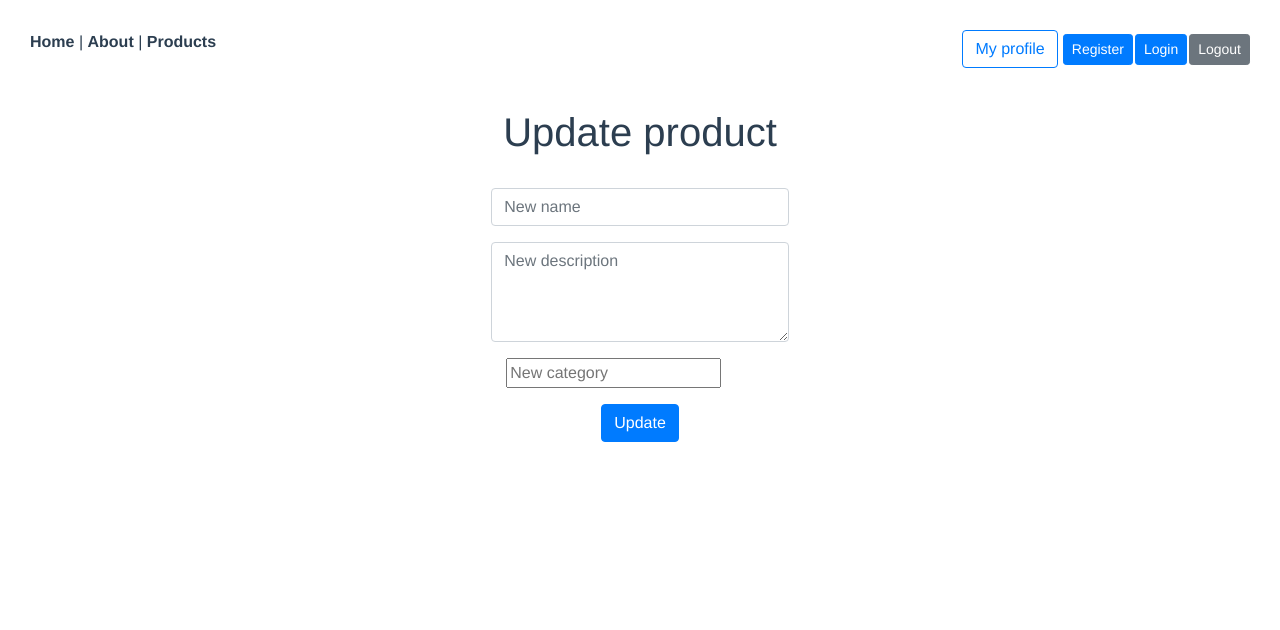
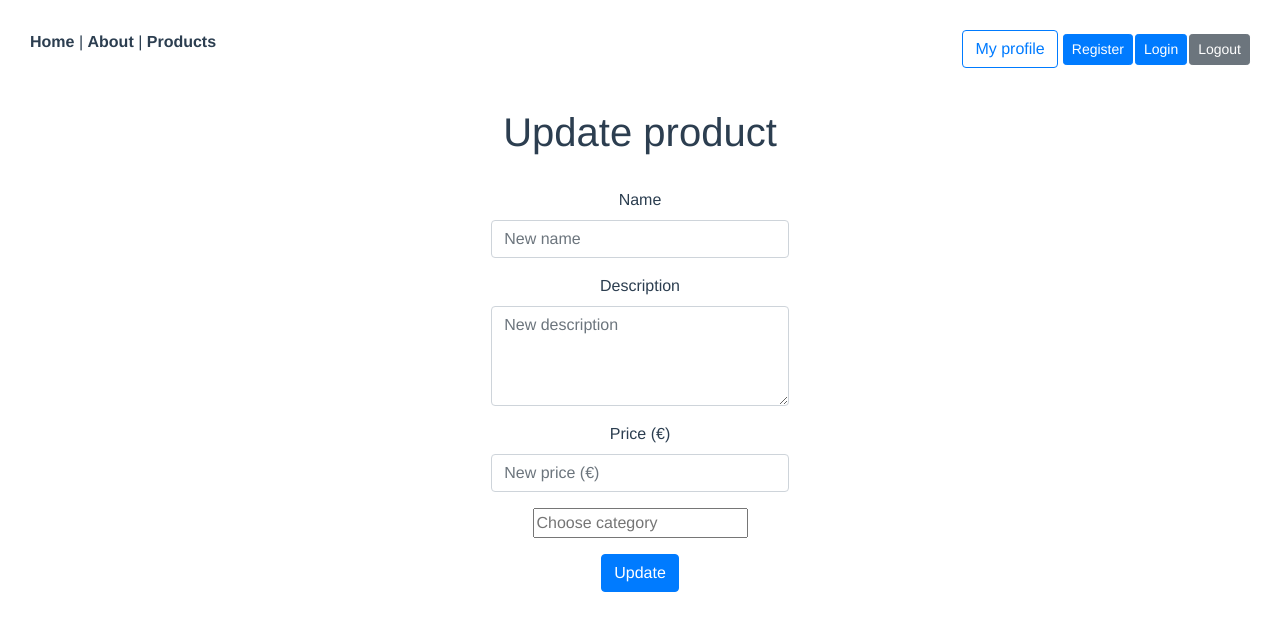
Before and after one commit to alpari01/buysell_frontend, a Vue app: page /product/update in a window 1280 px wide. Shown: the top 630 px of the page. Built offline with nearby package versions, Linux system fonts and the light colour scheme.

Commit message:
User can now update price of his products. Old product values (name, category, etc) are saved in localStorage for easier product update.

```diff
--- a/src/views/ProfileView.vue
+++ b/src/views/ProfileView.vue
@@ -32,8 +32,12 @@ export default {
       location.reload();
     },
 
-    async productUpdate(productId) {
+    async productUpdate(productId, productName, productDescription, productPrice, productCategory) {
       localStorage.setItem("productId", productId)
+      localStorage.setItem("productName", productName)
+      localStorage.setItem("productDescription", productDescription)
+      localStorage.setItem("productPrice", productPrice)
+      localStorage.setItem("productCategory", productCategory)
     }
   },
 
@@ -141,13 +145,13 @@ export default {
       <div class="col-sm-4 mx-auto">
         <h2>My products</h2>
         <div class="col-sm-10 mx-auto" style="padding: 10px">
-          <button class="btn btn-link" aria-label="Previous page" v-on:click="goPageBack">
+          <button class="btn btn-link" aria-label="Previous page" v-on:click="goPageBack" style="opacity: 1">
             <svg xmlns="http://www.w3.org/2000/svg" width="28" height="28" fill="currentColor" class="bi bi-arrow-left-circle" viewBox="0 0 16 16">
               <path fill-rule="evenodd" d="M1 8a7 7 0 1 0 14 0A7 7 0 0 0 1 8zm15 0A8 8 0 1 1 0 8a8 8 0 0 1 16 0zm-4.5-.5a.5.5 0 0 1 0 1H5.707l2.147 2.146a.5.5 0 0 1-.708.708l-3-3a.5.5 0 0 1 0-.708l3-3a.5.5 0 1 1 .708.708L5.707 7.5H11.5z"/>
             </svg>
           </button>
           <router-link to="/product/add"><input type="button" class="btn btn-success btn-sm" style="margin-left: 5px; margin-right: 5px" value="Add product"></router-link>
-          <button class="btn btn-link" aria-label="Next page" v-on:click="goPageForward">
+          <button class="btn btn-link" aria-label="Next page" v-on:click="goPageForward" style="opacity: 1;">
             <svg xmlns="http://www.w3.org/2000/svg" width="28" height="28" fill="currentColor" class="bi bi-arrow-right-circle" viewBox="0 0 16 16">
               <path fill-rule="evenodd" d="M1 8a7 7 0 1 0 14 0A7 7 0 0 0 1 8zm15 0A8 8 0 1 1 0 8a8 8 0 0 1 16 0zM4.5 7.5a.5.5 0 0 0 0 1h5.793l-2.147 2.146a.5.5 0 0 0 .708.708l3-3a.5.5 0 0 0 0-.708l-3-3a.5.5 0 1 0-.708.708L10.293 7.5H4.5z"/>
             </svg>
@@ -156,20 +160,23 @@ export default {
         <table>
           <caption></caption>
           <tr>
-            <th>ID</th>
             <th>Name</th>
             <th>Description</th>
+            <th>Price</th>
           </tr>
           <tr class="break-word" v-for="product of products" :key="product.id">
-            <td>{{ product.id }}</td>
             <td>{{ product.name }}</td>
             <td>{{ product.description }}</td>
-            <router-link to="/product/update"><button class="btn btn-link" aria-label="Update product" v-on:click="productUpdate(product.id)">
+            <td>{{ product.price }} €</td>
+            <router-link to="/product/update">
+              <button class="btn btn-link" aria-label="Update product"
+                      v-on:click="productUpdate(product.id, product.name, product.description, product.price, product.categoryName)">
               <svg xmlns="http://www.w3.org/2000/svg" width="20" height="20" fill="currentColor" class="bi bi-gear" viewBox="0 0 16 16">
                 <path d="M8 4.754a3.246 3.246 0 1 0 0 6.492 3.246 3.246 0 0 0 0-6.492zM5.754 8a2.246 2.246 0 1 1 4.492 0 2.246 2.246 0 0 1-4.492 0z"/>
                 <path d="M9.796 1.343c-.527-1.79-3.065-1.79-3.592 0l-.094.319a.873.873 0 0 1-1.255.52l-.292-.16c-1.64-.892-3.433.902-2.54 2.541l.159.292a.873.873 0 0 1-.52 1.255l-.319.094c-1.79.527-1.79 3.065 0 3.592l.319.094a.873.873 0 0 1 .52 1.255l-.16.292c-.892 1.64.901 3.434 2.541 2.54l.292-.159a.873.873 0 0 1 1.255.52l.094.319c.527 1.79 3.065 1.79 3.592 0l.094-.319a.873.873 0 0 1 1.255-.52l.292.16c1.64.893 3.434-.902 2.54-2.541l-.159-.292a.873.873 0 0 1 .52-1.255l.319-.094c1.79-.527 1.79-3.065 0-3.592l-.319-.094a.873.873 0 0 1-.52-1.255l.16-.292c.893-1.64-.902-3.433-2.541-2.54l-.292.159a.873.873 0 0 1-1.255-.52l-.094-.319zm-2.633.283c.246-.835 1.428-.835 1.674 0l.094.319a1.873 1.873 0 0 0 2.693 1.115l.291-.16c.764-.415 1.6.42 1.184 1.185l-.159.292a1.873 1.873 0 0 0 1.116 2.692l.318.094c.835.246.835 1.428 0 1.674l-.319.094a1.873 1.873 0 0 0-1.115 2.693l.16.291c.415.764-.42 1.6-1.185 1.184l-.291-.159a1.873 1.873 0 0 0-2.693 1.116l-.094.318c-.246.835-1.428.835-1.674 0l-.094-.319a1.873 1.873 0 0 0-2.692-1.115l-.292.16c-.764.415-1.6-.42-1.184-1.185l.159-.291A1.873 1.873 0 0 0 1.945 8.93l-.319-.094c-.835-.246-.835-1.428 0-1.674l.319-.094A1.873 1.873 0 0 0 3.06 4.377l-.16-.292c-.415-.764.42-1.6 1.185-1.184l.292.159a1.873 1.873 0 0 0 2.692-1.115l.094-.319z"/>
               </svg>
-            </button></router-link>
+            </button>
+            </router-link>
             <button class="btn btn-link" aria-label="Remove product" v-on:click="productRemove(product.id)">
               <svg xmlns="http://www.w3.org/2000/svg" width="20" height="20" fill="currentColor" class="bi bi-trash" viewBox="0 0 16 16">
                 <path d="M5.5 5.5A.5.5 0 0 1 6 6v6a.5.5 0 0 1-1 0V6a.5.5 0 0 1 .5-.5zm2.5 0a.5.5 0 0 1 .5.5v6a.5.5 0 0 1-1 0V6a.5.5 0 0 1 .5-.5zm3 .5a.5.5 0 0 0-1 0v6a.5.5 0 0 0 1 0V6z"/>
@@ -185,10 +192,15 @@ export default {
 
 <style scoped>
 .btn-link {
+  opacity: 0;
+  transition: .3s ease;
   color: #818181FC;
 }
 .btn-link:hover {
   color: #000000;
+}
+tr:hover .btn-link {
+  opacity: 1;
 }
 
 body {
--- a/src/views/UpdateProductView.vue
+++ b/src/views/UpdateProductView.vue
@@ -6,16 +6,21 @@
         <br>
         <form>
           <div class="mb-3">
+            <label for="inputProductName">Name</label>
             <input type="text" class="form-control" id="inputProductName" v-model="posts.name" placeholder="New name">
           </div>
           <div class="mb-3">
+            <label for="inputProductDescription">Description</label>
             <div class="form-floating">
               <textarea class="form-control" id="inputProductDescription" v-model="posts.description" placeholder="New description" style="height: 100px"></textarea>
             </div>
           </div>
           <div class="mb-3">
-            <div class="col-2">
-              <input list="categories" v-model="posts.categoryName" placeholder="New category" required>
+            <label for="inputProductPrice">Price (€)</label>
+            <input type="text" class="form-control" id="inputProductPrice" v-model="posts.price" placeholder="New price (€)">
+          </div>
+          <div class="mb-3">
+          <input list="categories" id="inputProductCategory" v-model="posts.categoryName" placeholder="Choose category" required>
             <datalist id="categories">
               <option value="Animals"></option>
               <option value="Meal"></option>
@@ -23,7 +28,6 @@
               <option value="Electronics"></option>
               <option value="Clothes"></option>
             </datalist>
-            </div>
           </div>
           <input type="button" v-on:click="postData" class="btn btn-primary" value="Update">
         </form>
@@ -42,10 +46,11 @@ export default {
       posts: {
         id: null,
         userId: null,
-        name: null,
-        description: null,
+        name: localStorage.getItem("productName"),
+        description: localStorage.getItem("productDescription"),
         categoryId: null,
         categoryName: null,
+        price: localStorage.getItem("productPrice"),
       }
     }
   },
```
Lines whose indentation alone changed are shown as unchanged.
